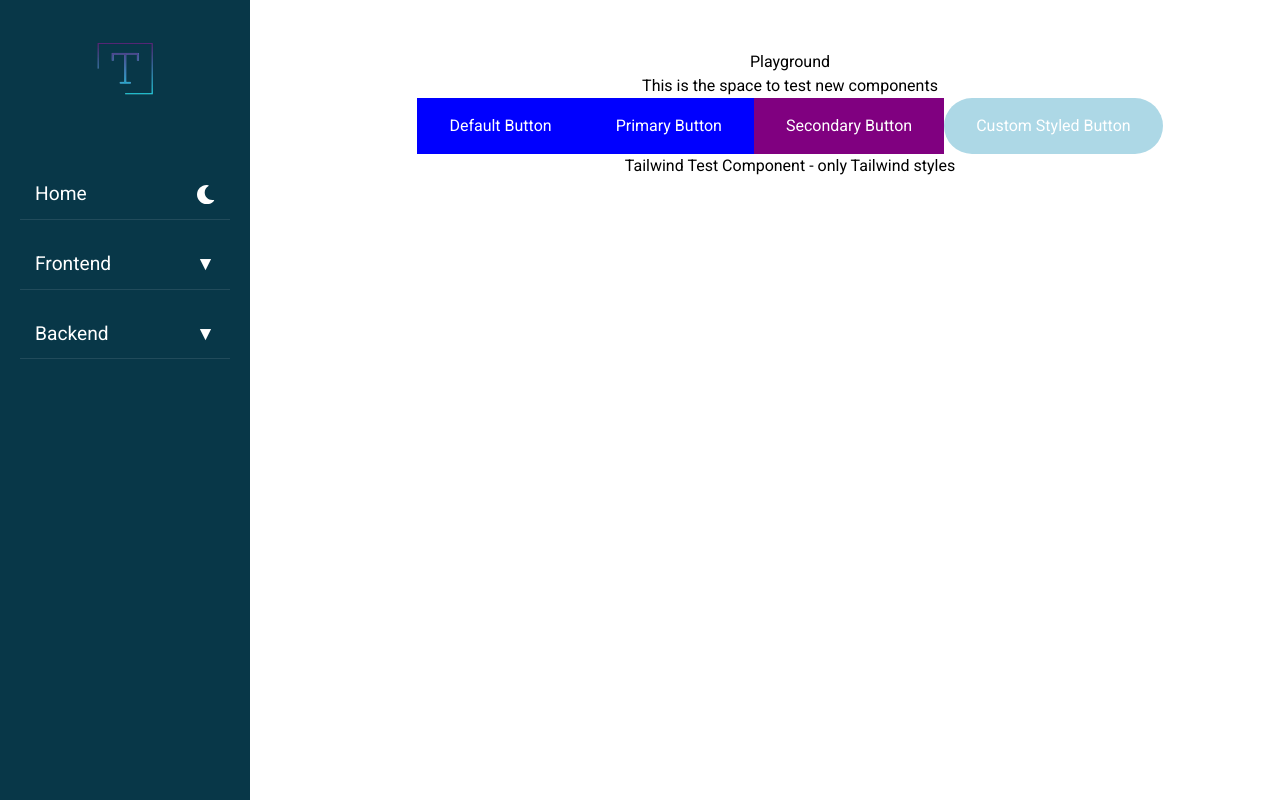
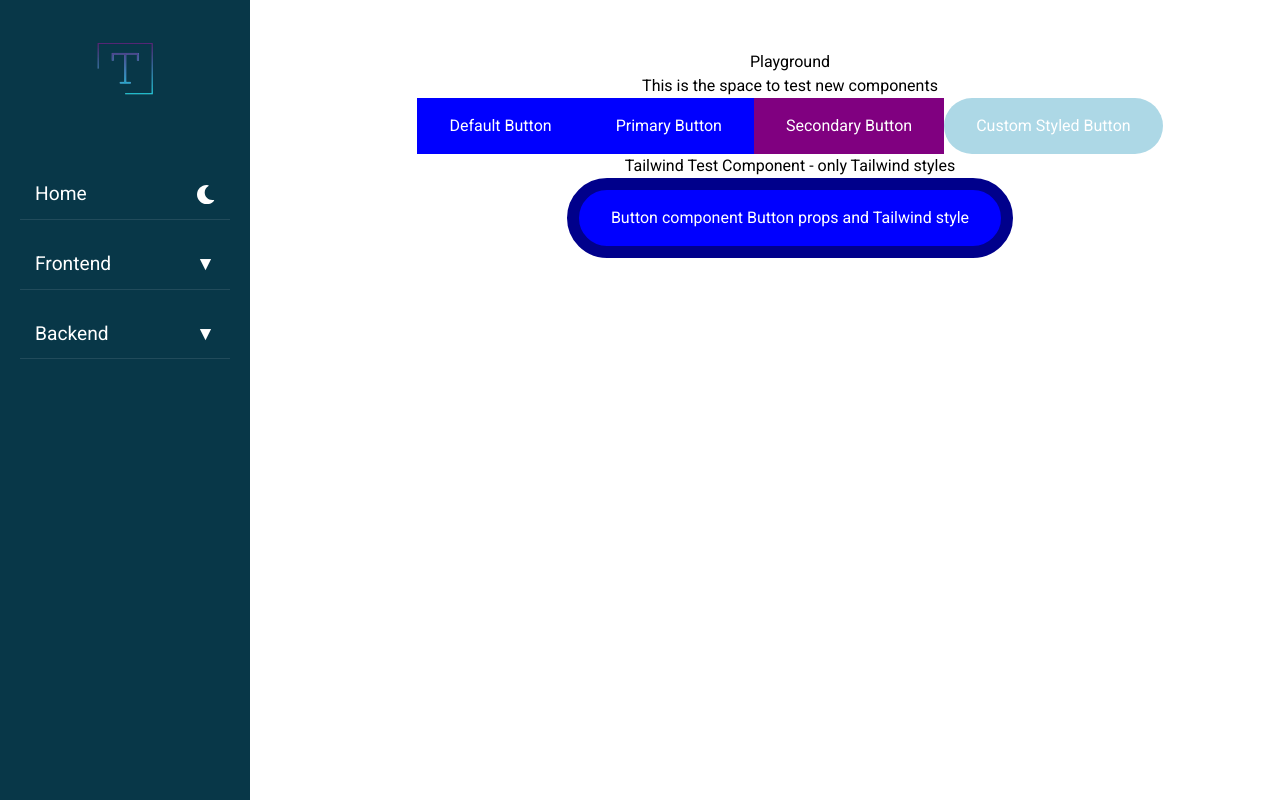
Before and after one commit to Team-Collaborators/Awesome-CL, a React (Vite) app: page /playground in a window 1280 px wide. Built offline with nearby package versions, Linux system fonts and the light colour scheme.

Commit message:
add Tailwind className integration to Button component

```diff
--- a/src/component_testing/Button/Button.jsx
+++ b/src/component_testing/Button/Button.jsx
@@ -9,16 +9,28 @@ const Button = ({
   size = "md",
   radius = "none",
   border = "none",
-  className,
+  className="",
 }) => {
-  const combinedClassNames = `${styles.button} ${styles[`border-${border}`]} ${
-    styles[`radius-${radius}`]
-  } ${styles[`color-${color}`]} ${styles[`size-${size}`]} ${
-    className || ""
-  }`.trim();
+
+ // Combine CSS module class names with any global Tailwind classes passed as props
+  const combinedClassNames = `
+  ${styles.button}
+  ${styles[`border-${border}`]}
+  ${styles[`radius-${radius}`]}
+  ${styles[`color-${color}`]}
+  ${styles[`size-${size}`]}
+  //* ${className || ""}*//
+  `.trim();
+
+  // Final class names with Tailwind/global classes appended last for easy overriding
+  const finalClassNames = `${combinedClassNames} ${className}`.trim();
 
   return (
-    <button onClick={onClick} style={style} className={combinedClassNames} aria-label={aria}>
+    <button
+    onClick={onClick}
+    style={style}
+    className={finalClassNames}
+    aria-label={aria}>
       {children}
     </button>
   );
--- a/src/components/Playground/Playground.jsx
+++ b/src/components/Playground/Playground.jsx
@@ -30,7 +30,12 @@ const Playground = () => {
         >
           Custom Styled Button
         </Button>
+         {/* Test div component styled with Tailwind only */}
         <TestTailwind/>
+         {/* Test div component combined styling with Tailwind and props*/}
+         <Button
+         border="xl" radius="full" className="hover:bg-pink-500"
+         >Button component Button props and Tailwind style</Button>
       </div>
     </div>
   );
```
